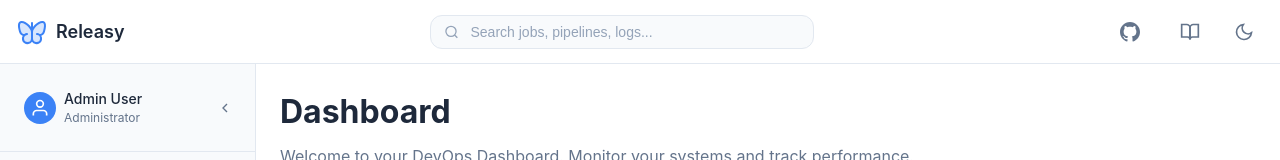
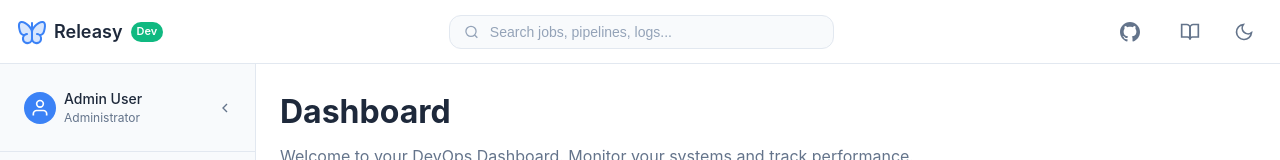
Before and after one commit to hellojennpark/Releasy, a React (Create React App) app in the folder releasy-frontend/: page / in a window 1280 px wide. Shown: the top 160 px of the page. Built offline with nearby package versions, Linux system fonts and the light colour scheme.

Commit message:
environment

```diff
--- a/releasy-frontend/src/components/common/Header/Header.css
+++ b/releasy-frontend/src/components/common/Header/Header.css
@@ -65,10 +65,12 @@
 }
 
 .logo-text {
+  display: flex;
+  align-items: center;
   font-size: 18px;
   font-weight: 600;
   color: var(--text-primary);
-  margin: 0;
+  gap: 6px;
 }
 
 .header-link {
@@ -93,6 +95,34 @@
   outline: none;
   box-shadow: 0 0 0 2px var(--border-focus);
 }
+
+.environment-badge {
+  display: flex;
+  align-items: center;
+  justify-content: center;
+  min-width: 20px;
+  height: 20px;
+  padding: 0 6px;
+  border-radius: 10px;
+  color: var(--text-inverse);
+  font-size: 11px;
+  font-weight: 600;
+  line-height: 1;
+  background-color: var(--accent-primary);
+}
+
+.env-success {
+  background-color: var(--accent-success);
+}
+
+.env-warning {
+  background-color: var(--accent-warning);
+}
+
+.env-error {
+  background-color: var(--accent-error);
+}
+
 
 @media (max-width: 768px) {
   .header {
--- a/releasy-frontend/src/components/common/Header/Header.tsx
+++ b/releasy-frontend/src/components/common/Header/Header.tsx
@@ -5,6 +5,7 @@ import { SearchBar } from "./SearchBar";
 import { ThemeToggle } from "./ThemeToggle";
 
 import "./Header.css";
+import { getEnvironmentMeta } from "../../../utils/env";
 
 interface HeaderProps {
   onMenuToggle?: () => void;
@@ -15,6 +16,8 @@ export const Header: React.FC<HeaderProps> = ({
   onMenuToggle,
   isSidebarOpen = true,
 }) => {
+  const { label, className } = getEnvironmentMeta();
+
   const handleSearch = (query: string) => {
     console.log("Search query:", query);
     // TODO: Implement search functionality
@@ -43,8 +46,11 @@ export const Header: React.FC<HeaderProps> = ({
         )}
 
         <a className="logo" href="/" aria-label="Logo">
-          <ButterflyIcon weight="duotone" size={32} fill="#3b82f6" />
-          <span className="logo-text">Releasy</span>
+          <div className="logo-text">
+            <ButterflyIcon weight="duotone" size={32} fill="#3b82f6" />
+            <span>Releasy</span>
+          </div>
+          <span className={`environment-badge ${className}`}>{label}</span>
         </a>
       </div>
 
--- /dev/null
+++ b/releasy-frontend/src/utils/env.ts
@@ -0,0 +1,25 @@
+type Env = "dev" | "staging" | "prod";
+
+interface EnvMeta {
+  label: string;
+  className: string;
+}
+
+const ENV_MAP: Record<Env, EnvMeta> = {
+  dev: { label: "Dev", className: "env-success" },
+  staging: { label: "Staging", className: "env-warning" },
+  prod: { label: "Prod", className: "env-error" },
+};
+
+export function getEnvironmentMeta(): EnvMeta {
+  const raw = process.env.REACT_APP_ENV?.toLowerCase() ?? "dev";
+
+  if (raw === "prod" || raw === "staging" || raw === "dev") {
+    return ENV_MAP[raw];
+  }
+
+  return {
+    label: raw,
+    className: "env-default",
+  };
+}
```
